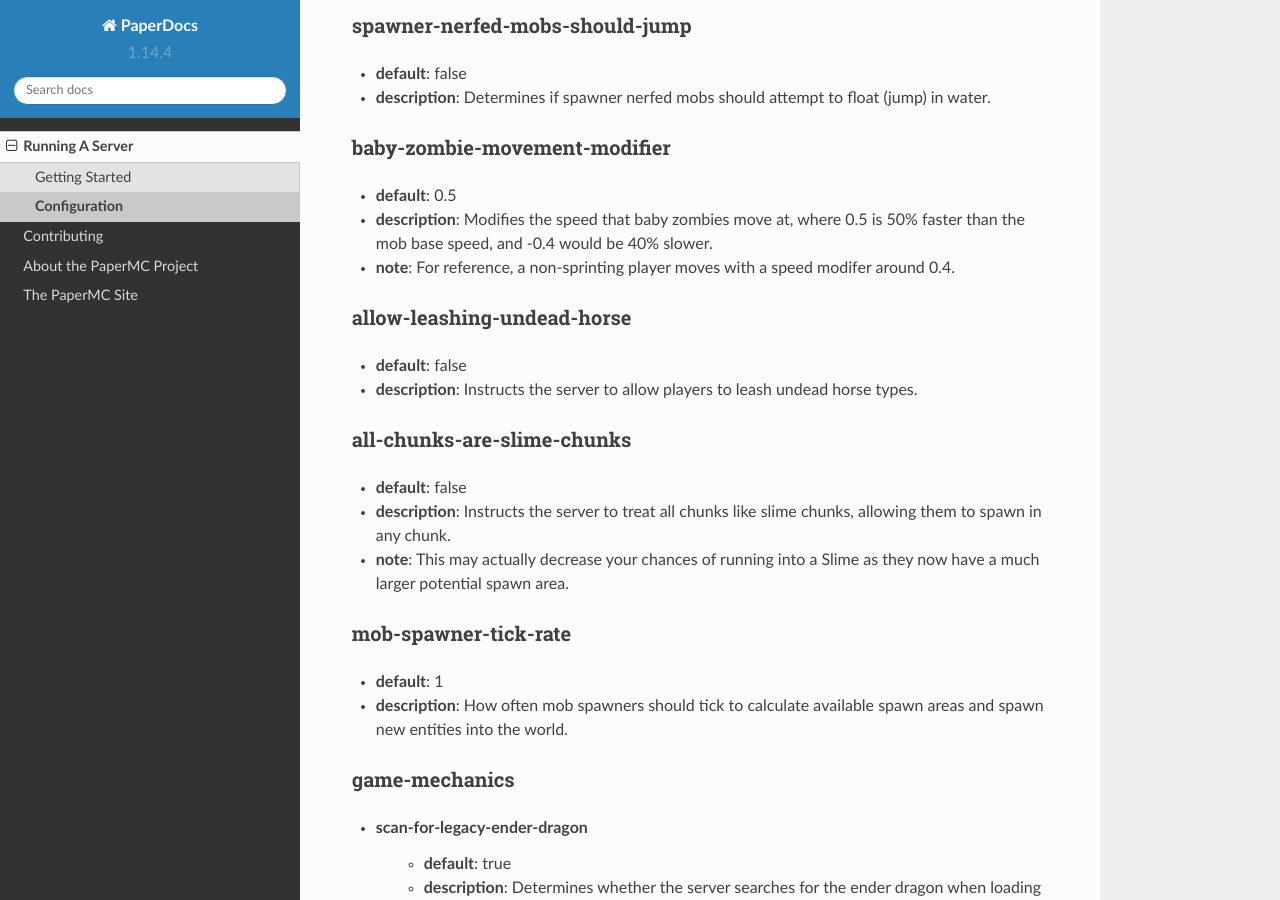
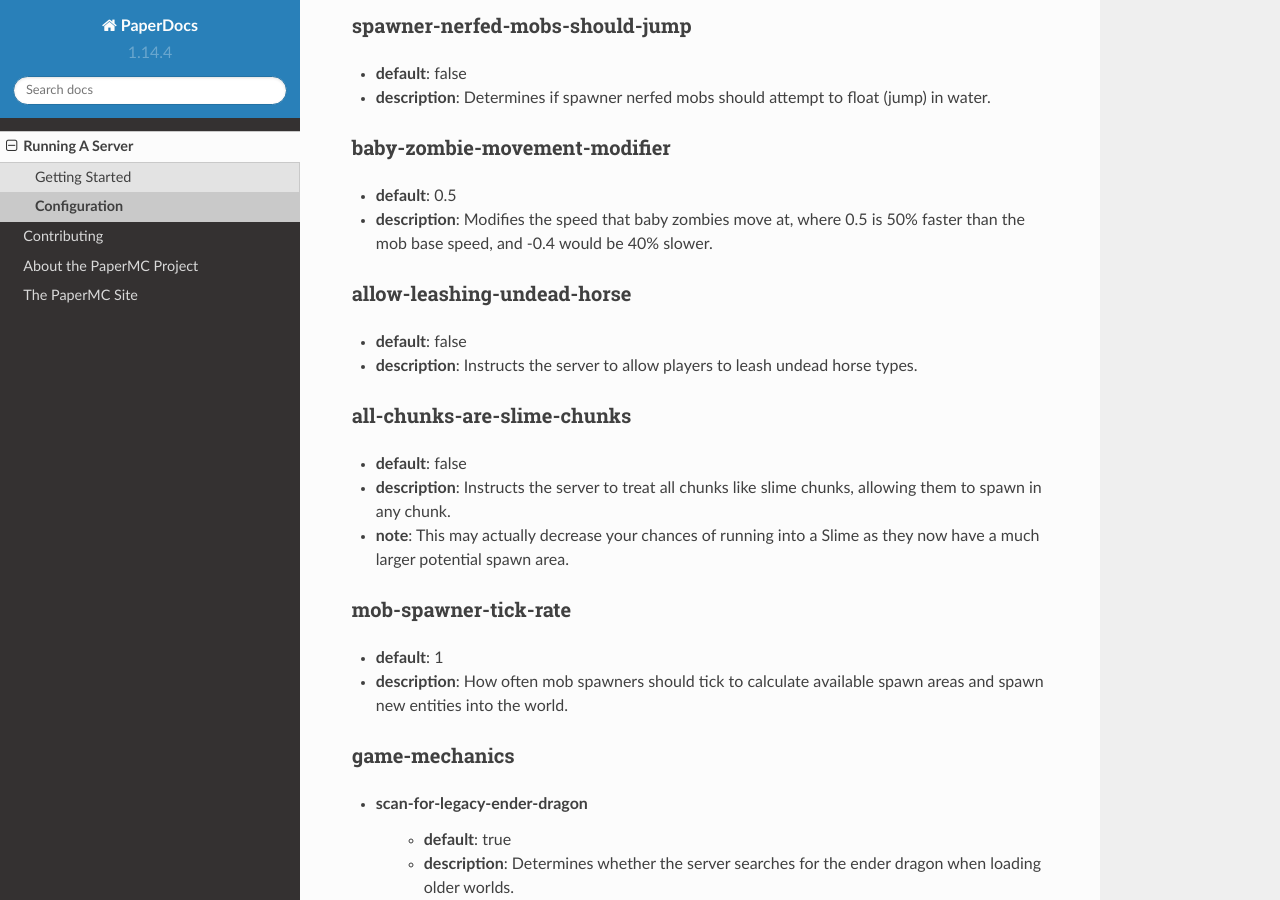
Before and after one commit to PaperMC/PaperDocs, a Sphinx documentation site: the page built from source/server/configuration.rst, in a window 1280 px wide and 900 px high, scrolled down 11676 px. Built offline with Sphinx 7.4.7 and the Read the Docs theme 2.0.0, drawn with Linux system fonts in a browser that asks for light colours.

Commit message:
Remove player reference speed for baby-zombie-movement-modifier

```diff
--- a/source/server/configuration.rst
+++ b/source/server/configuration.rst
@@ -527,8 +527,6 @@ baby-zombie-movement-modifier
 * **default**: 0.5
 * **description**: Modifies the speed that baby zombies move at, where 0.5 is
   50% faster than the mob base speed, and -0.4 would be 40% slower.
-* **note**: For reference, a non-sprinting player moves with a speed modifer
-  around 0.4.
 
 allow-leashing-undead-horse
 ~~~~~~~~~~~~~~~~~~~~~~~~~~~
```
